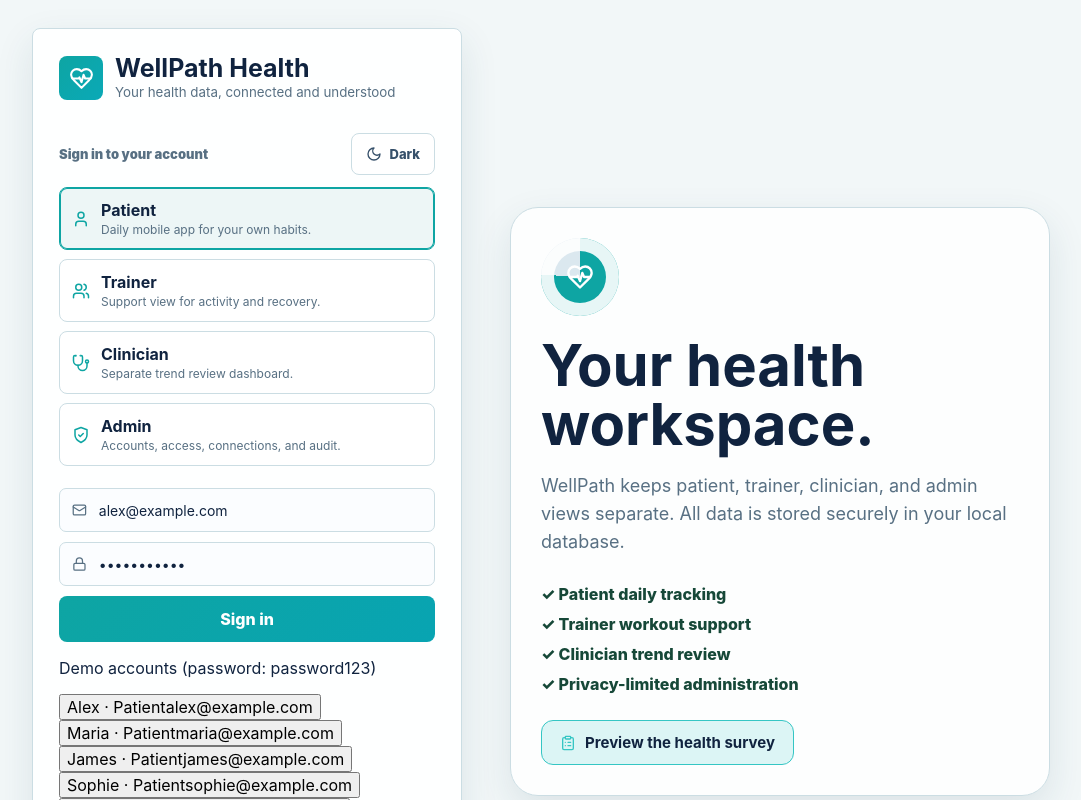
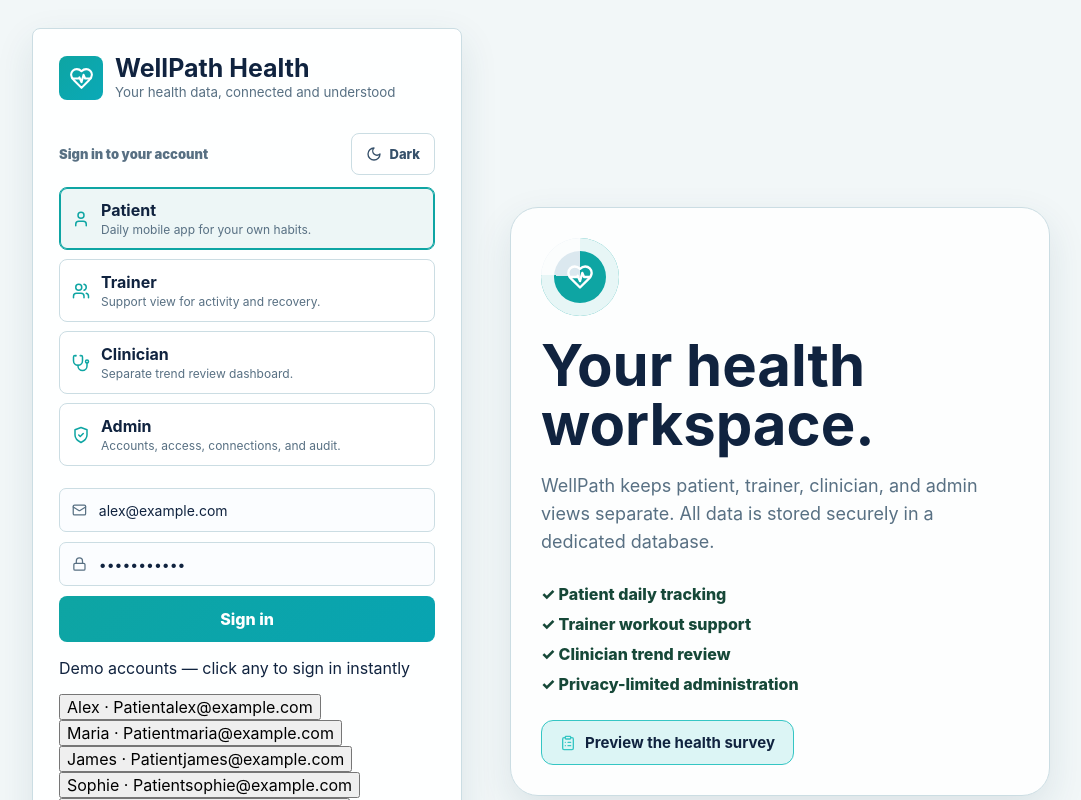
Before and after one commit to MahirMaz/WellPath, a React (Vite) app in the folder wellpath-health-integrated/wellpath-integrated/: page / in a window 1280 px wide. Shown: the top 800 px of the page, without its empty margins (59-1140 px from the left). Built offline with nearby package versions, Linux system fonts and the light colour scheme; no server answers.

Commit message:
One-click demo login

```diff
--- a/wellpath-health-integrated/wellpath-integrated/src/components/AuthPage.jsx
+++ b/wellpath-health-integrated/wellpath-integrated/src/components/AuthPage.jsx
@@ -31,13 +31,12 @@ function AuthPage({ onLogin, theme, setTheme }) {
     setError('');
   };
 
-  const handleSubmit = async (e) => {
-    e.preventDefault();
+  const doLogin = async (loginEmail, loginPassword) => {
     setError('');
     setIsLoading(true);
 
     try {
-      const response = await api.login(email, password);
+      const response = await api.login(loginEmail, loginPassword);
       setAuthToken(response.token);
       setCurrentUser(response.user);
       onLogin(response.user);
@@ -46,6 +45,11 @@ function AuthPage({ onLogin, theme, setTheme }) {
     } finally {
       setIsLoading(false);
     }
+  };
+
+  const handleSubmit = (e) => {
+    e.preventDefault();
+    doLogin(email, password);
   };
 
   const demoAccounts = [
@@ -134,7 +138,7 @@ function AuthPage({ onLogin, theme, setTheme }) {
         </form>
 
         <div className="demo-accounts">
-          <p>Demo accounts (password: password123)</p>
+          <p>Demo accounts — click any to sign in instantly</p>
           <div className="demo-grid">
             {demoAccounts.map((acc) => (
               <button
@@ -144,7 +148,9 @@ function AuthPage({ onLogin, theme, setTheme }) {
                   setEmail(acc.email);
                   setPassword('password123');
                   setSelectedRole(acc.roleId || acc.role.toLowerCase());
+                  doLogin(acc.email, 'password123');
                 }}
+                disabled={isLoading}
                 type="button"
               >
                 <span className="demo-role">{acc.name} · {acc.role}</span>
@@ -165,7 +171,7 @@ function AuthPage({ onLogin, theme, setTheme }) {
           <h1>Your health workspace.</h1>
           <p>
             WellPath keeps patient, trainer, clinician, and admin views separate.
-            All data is stored securely in your local database.
+            All data is stored securely in a dedicated database.
           </p>
           <div className="auth-points">
             <span>✓ Patient daily tracking</span>
```
Also changed, not shown: 1 other file (tests, documents, lock files or other folders).
